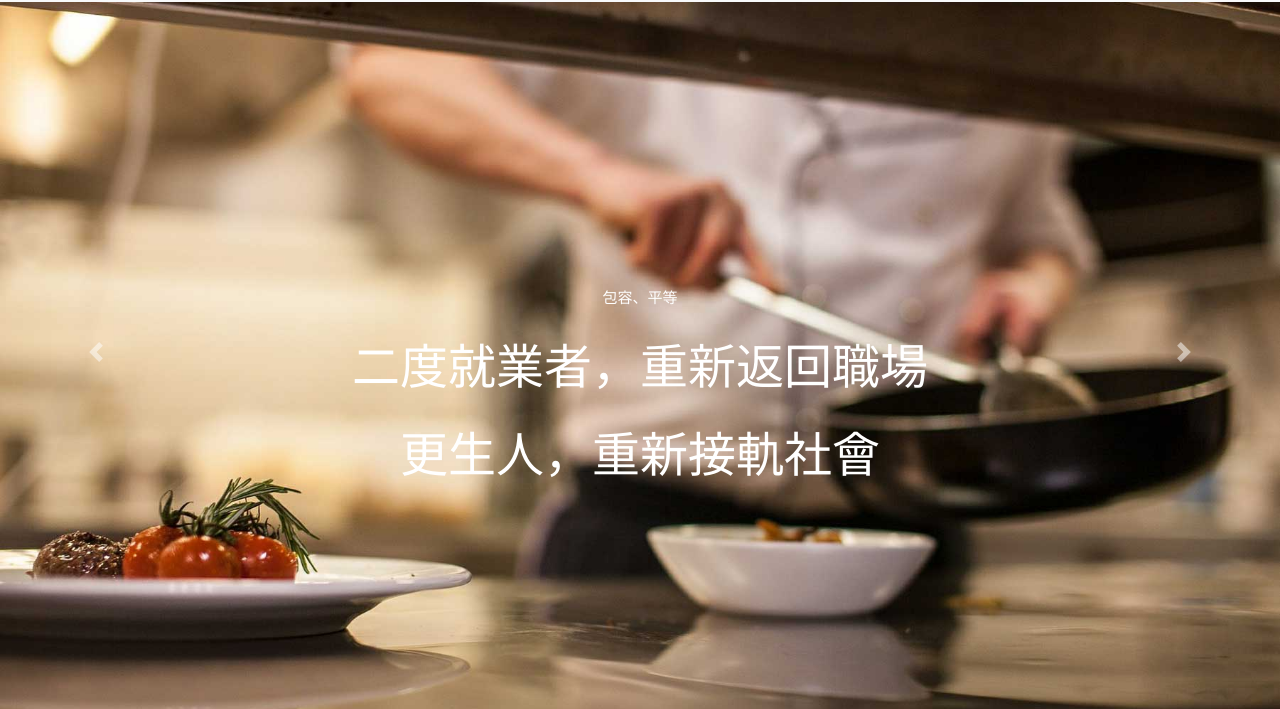
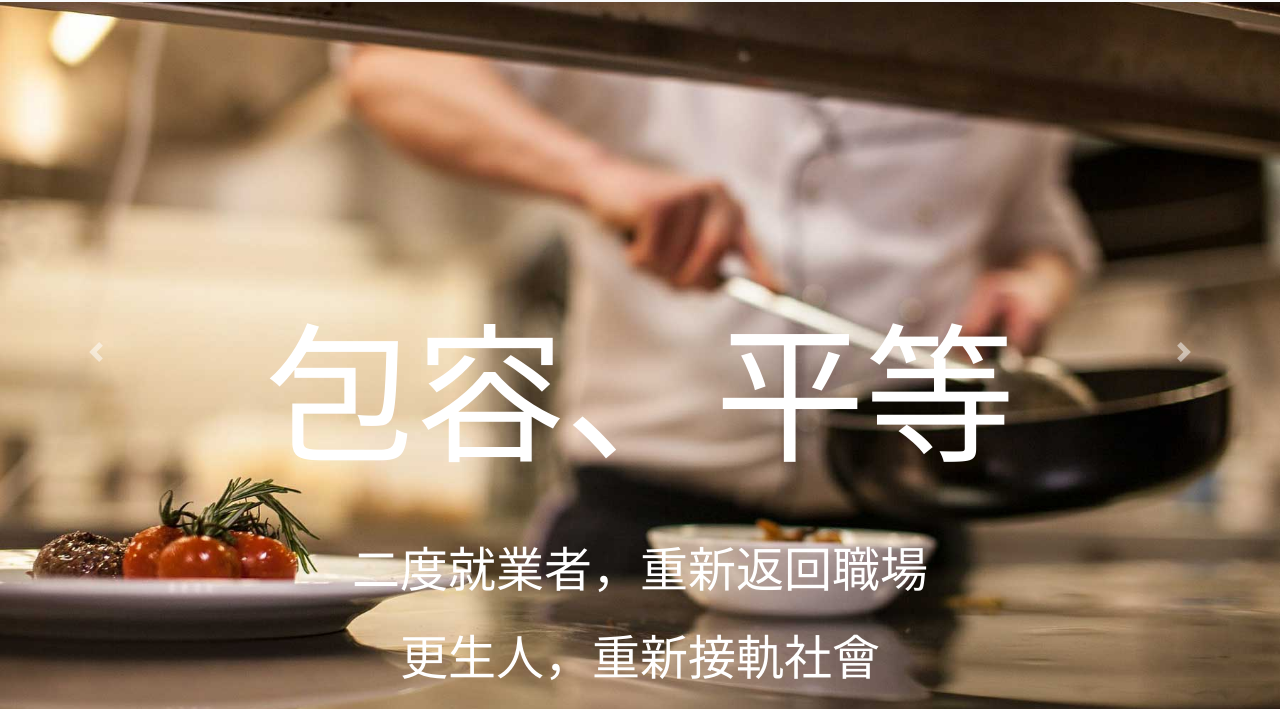
Before and after one commit to locoore/ore, a plain HTML site: page index.html in a window 1280 px wide. Shown: the part 74-783 px from the top of the page. Drawn offline with nearby package versions, Linux system fonts and the light colour scheme; some packages are replaced by stand-ins of ours; a web font is replaced by a local one.

Commit message:
Add files via upload

```diff
--- a/css/style.css
+++ b/css/style.css
@@ -3,6 +3,12 @@
 body{
 	 font-family: 'cwTeXYen', 'sans-serif';font-size: 15px;
 }
+
+
+.eee{
+    font-size:150px;
+}
+
 .nav-item{
 	padding-right: 12px;
 	padding-left: 12px;
```
